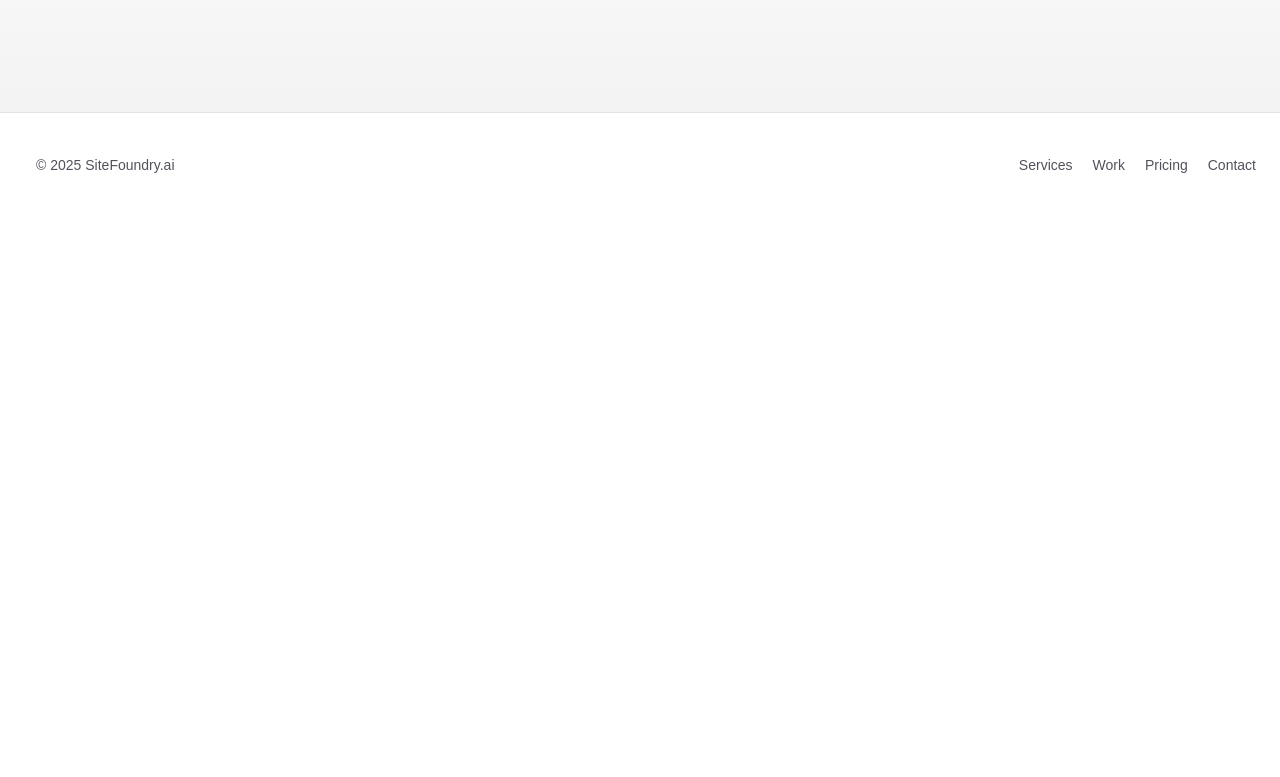
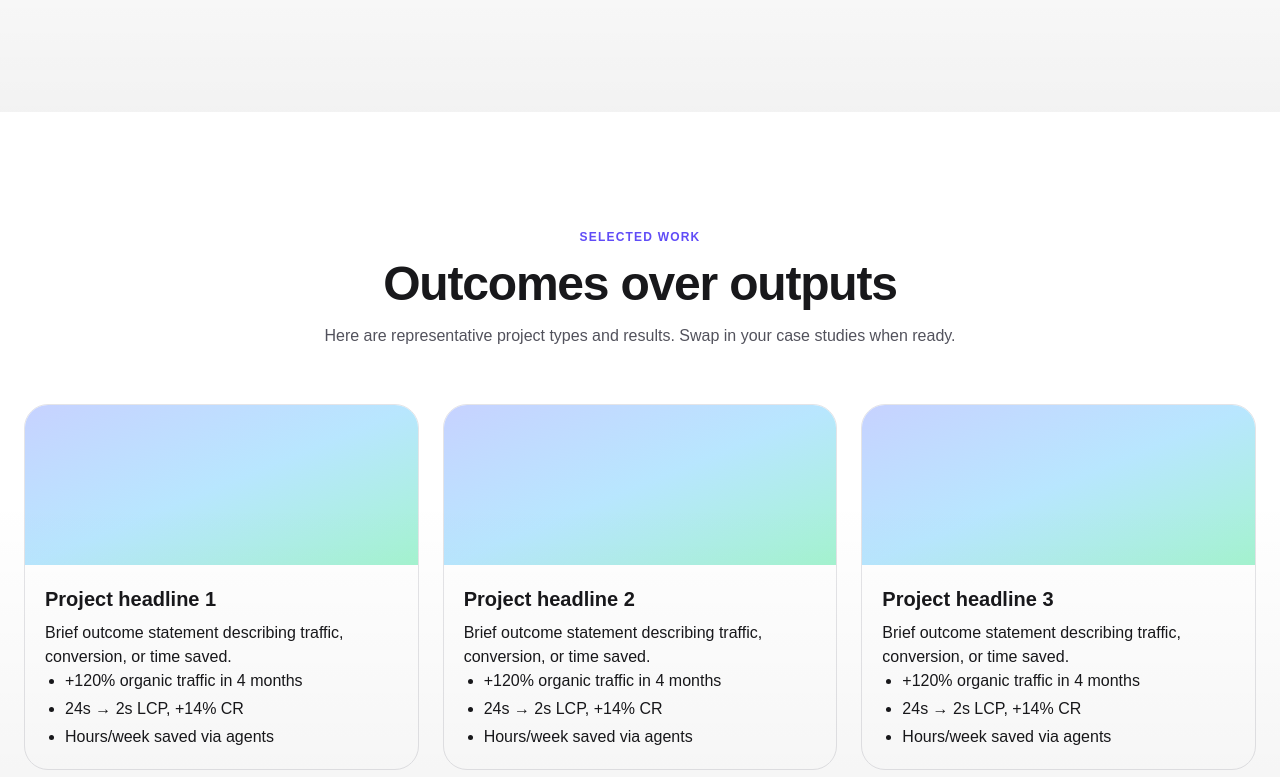
Before and after one commit to alexperreira/sitefoundry, a Next.js app: page / in a window 1280 px wide. Shown: the part 2603-3380 px from the top of the page. Before the commit the page ends 2820 px from the top, so only its background shows below. Built offline with nearby package versions, Linux system fonts and the light colour scheme.

Commit message:
Add Work component to landing page

```diff
--- a/app/page.tsx
+++ b/app/page.tsx
@@ -338,6 +338,37 @@ const Features: React.FC = () => (
 	</Section>
 );
 
+const Work: React.FC = () => (
+	<Section
+		id='work'
+		eyebrow='Selected work'
+		title='Outcomes over outputs'
+		subtitle='Here are representative project types and results. Swap in your case studies when ready.'
+	>
+		<div className='grid md:grid-cols-3 gap-6'>
+			{[1, 2, 3].map((i) => (
+				<Card key={i} className='rounded-3xl overflow-hidden group'>
+					<div className='h-40 bg-gradient-to-br from-indigo-200 via-sky-200 to-emerald-200' />
+					<CardHeader className='pb-2'>
+						<CardTitle>Project headline {i}</CardTitle>
+					</CardHeader>
+					<CardContent>
+						<p>
+							Brief outcome statement describing traffic, conversion, or time
+							saved.
+						</p>
+						<ul className='space-y-1 list-disc pl-5'>
+							<li>+120% organic traffic in 4 months</li>
+							<li>24s → 2s LCP, +14% CR</li>
+							<li>Hours/week saved via agents</li>
+						</ul>
+					</CardContent>
+				</Card>
+			))}
+		</div>
+	</Section>
+);
+
 export default function Page() {
 	return (
 		<div className='min-h-screen bg-white text-zinc-900'>
@@ -358,6 +389,7 @@ export default function Page() {
 			<Services />
 			<Process />
 			<Features />
+			<Work />
 			<footer className='border-t border-zinc-200 py-10'>
 				<div className='container mx-auto px-6 max-w-7xl flex flex-col md:flex-row items-center justify-between gap-6 text-sm text-zinc-600'>
 					<div className='flex items-center gap-3'>
```
